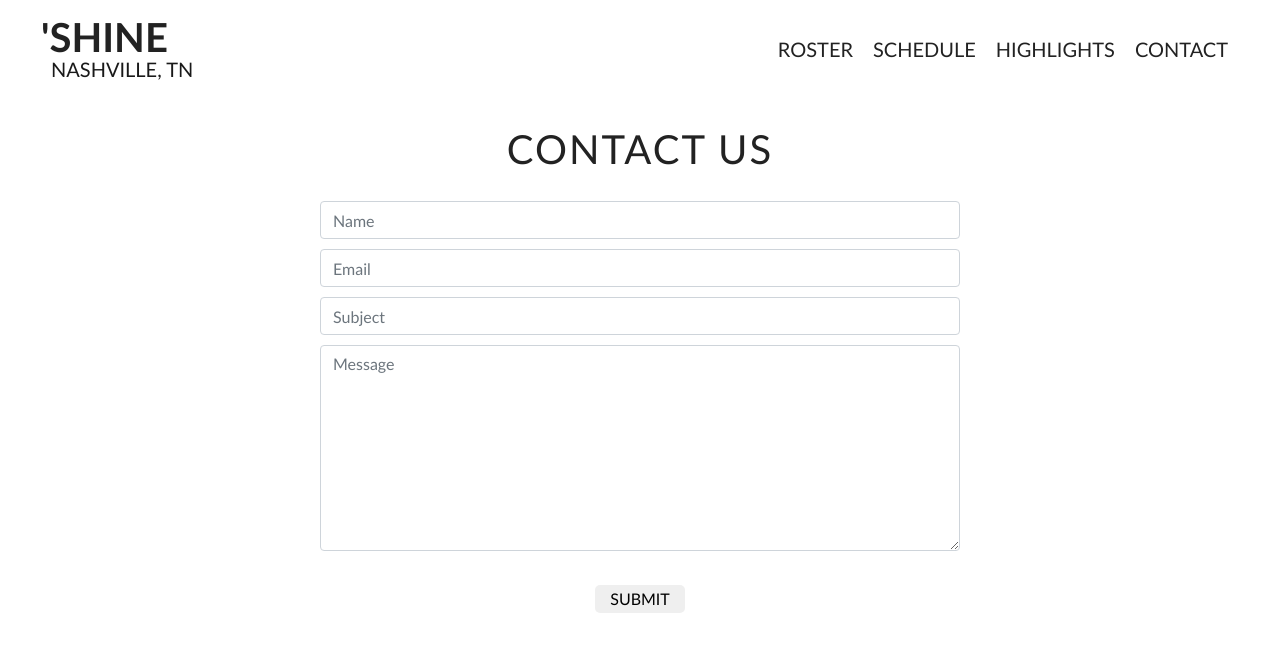
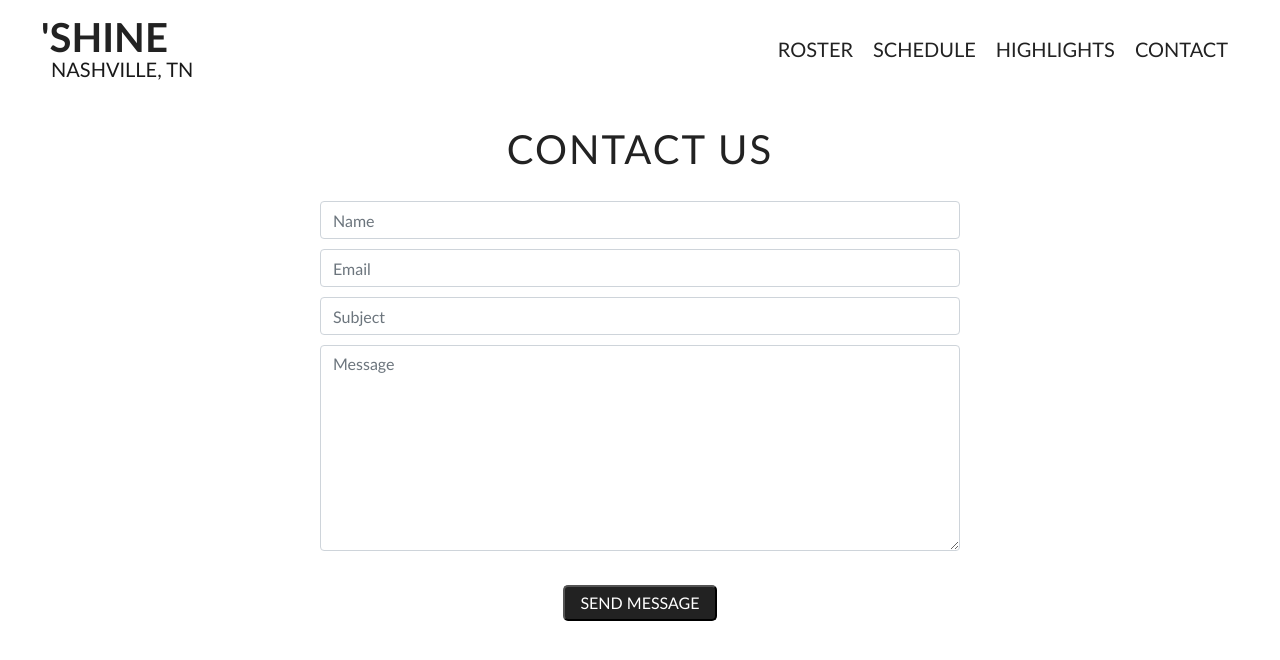
Before and after one commit to liz-barnes/nashville-shine-ultimate, a React (Create React App) app: page /contact in a window 1280 px wide. Shown: the top 660 px of the page. Built offline with nearby package versions, Linux system fonts and the light colour scheme.

Commit message:
style submit button

```diff
--- a/src/Components/Contact/index.js
+++ b/src/Components/Contact/index.js
@@ -25,7 +25,7 @@ export default function Contact() {
             <input name="email" type="text" className="form-control" placeholder="Email" required />
             <input name="subject" type="text" className="form-control" placeholder="Subject" required />
             <textarea name="message" type="text" className="form-control" placeholder="Message" rows="8" required></textarea><br/>
-            <button type="submit" className='submit-button'>SUBMIT</button>
+            <button type="submit" className='submit-button'>SEND MESSAGE</button>
         </form>
       </div>
     </div>
--- a/src/Components/Roster/index.js
+++ b/src/Components/Roster/index.js
@@ -6,6 +6,7 @@ import roster2018 from '../../helpers/data/roster2018';
 export default function Roster() {
   return (
     <div id='roster-page' className='page'>
+      {/* TO DO: add images for roster players, create tabs for roster years */}
       <div className='Section' style={{
         backgroundImage: `url(${sectionals})`,
       }}>
--- a/src/styles/components/_contact.scss
+++ b/src/styles/components/_contact.scss
@@ -20,15 +20,15 @@
     margin: 10px 0px;
 }
 
-// TO DO: Style submit button
 .submit-button {
+    background-color: $backgroundColor;
+    color: $textColor;
     margin: 0px;
     border-radius: 5px;
-    padding: 2px 15px;
-    border: none;
+    padding: 4px 15px;
 }
 
 .submit-button:hover {
     background-color: $accentColor;
-    border: 2px solid $accentColor;
+    box-shadow: 2px 2px 2px $backgroundColor;
 }
--- a/src/styles/components/_navbar.scss
+++ b/src/styles/components/_navbar.scss
@@ -1,5 +1,6 @@
 // TO DO: navbar color on certain pages
 // TO DO: navbar toggle color
+// TO DO: add hover for nav
 
 // .navbar-container {
 //     // display: grid;
```
